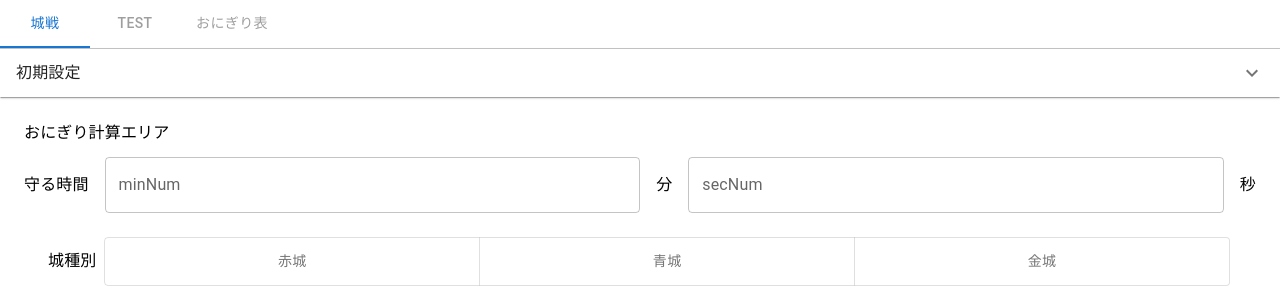
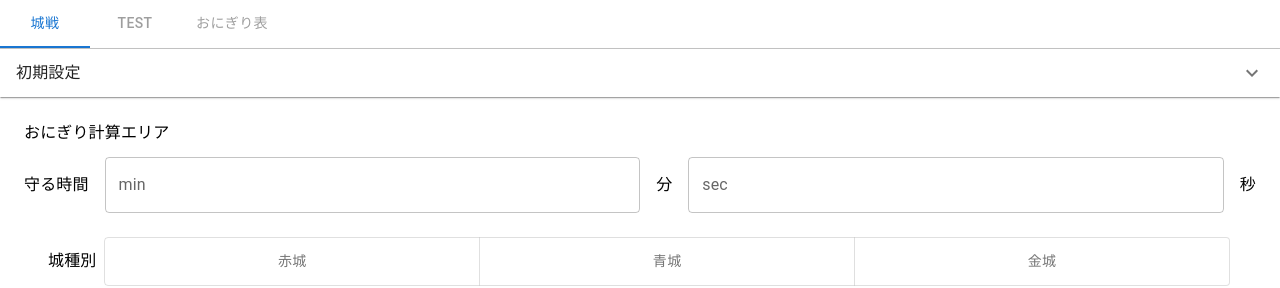
Before and after one commit to chika-create/onigiri-calc, a React (Create React App) app: page / in a window 1280 px wide. Shown: the top 288 px of the page. Built offline with nearby package versions, Linux system fonts and the light colour scheme.

Commit message:
fix: 初期設定をしないと動かないので、あえて初期値を削除

```diff
--- a/src/components/parts/CalcTime.tsx
+++ b/src/components/parts/CalcTime.tsx
@@ -21,7 +21,7 @@ export default function CalcTime(props: any) {
         id="outlined-basic"
         type="number"
         variant="outlined"
-        label="minNum"
+        label="min"
         {...register("minNum")}
         sx={{
           ml: 2,
@@ -38,7 +38,7 @@ export default function CalcTime(props: any) {
       <TextField
         id="outlined-basic"
         type="number"
-        label="secNum"
+        label="sec"
         variant="outlined"
         {...register("secNum")}
         sx={{
--- a/src/components/parts/initialSetting/AlignmentNumBlue.tsx
+++ b/src/components/parts/initialSetting/AlignmentNumBlue.tsx
@@ -14,7 +14,7 @@ export default function AlignmentNumBlue(props: any) {
   const castleChange = props.castleChange;
 
   const [alignmentBlueNum, setAlignmentBlueNum] = useState<ToggleSelectedType>({
-    1: true,
+    1: false,
     2: false,
     3: false,
     4: false,
--- a/src/components/parts/initialSetting/AlignmentNumGold.tsx
+++ b/src/components/parts/initialSetting/AlignmentNumGold.tsx
@@ -14,7 +14,7 @@ export default function AlignmentNumGold(props: any) {
   const castleChange = props.castleChange;
 
   const [alignmentGoldNum, setAlignmentGoldNum] = useState<ToggleSelectedType>({
-    1: true,
+    1: false,
     2: false,
     3: false,
     4: false,
--- a/src/components/parts/initialSetting/AlignmentNumRed.tsx
+++ b/src/components/parts/initialSetting/AlignmentNumRed.tsx
@@ -14,7 +14,7 @@ export default function AlignmentNumRed(props: any) {
   const castleChange = props.castleChange;
 
   const [alignmentRedNum, setAlignmentRedNum] = useState<ToggleSelectedType>({
-    1: true,
+    1: false,
     2: false,
     3: false,
     4: false,
--- a/src/components/parts/initialSetting/MinDeckNum.tsx
+++ b/src/components/parts/initialSetting/MinDeckNum.tsx
@@ -3,7 +3,7 @@ import { Box, Typography, TextField } from "@mui/material";
 
 export default function MinDeckNum(props: any) {
   const register = props.register;
-  const [deckNum, setDeckNum] = useState(38);
+  const [deckNum, setDeckNum] = useState(0);
 
   useEffect(() => {
     // コンポーネントがマウントされた時にlocalStorageから値を読み込む
```
